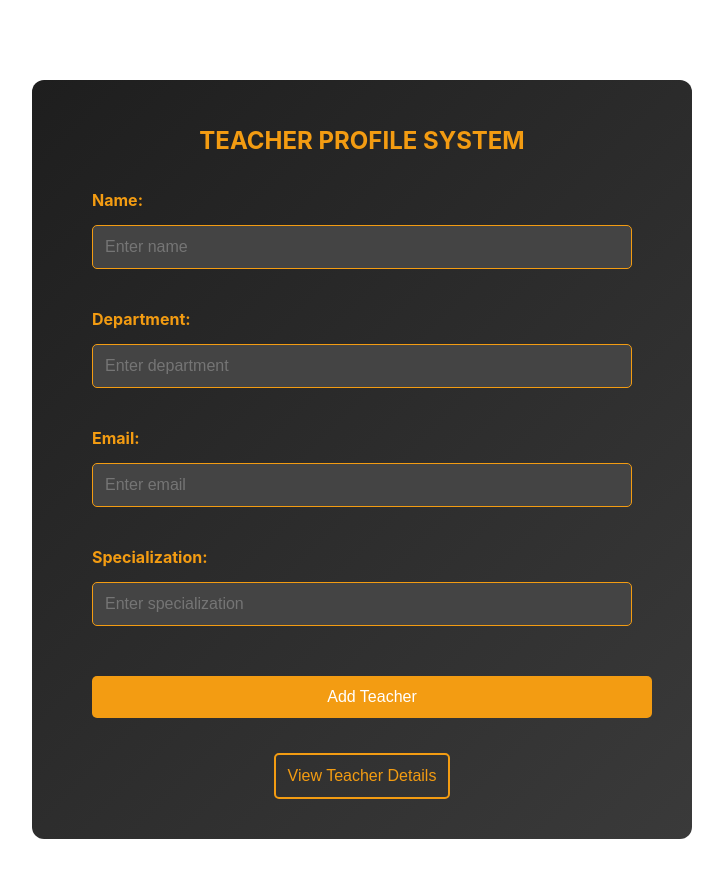
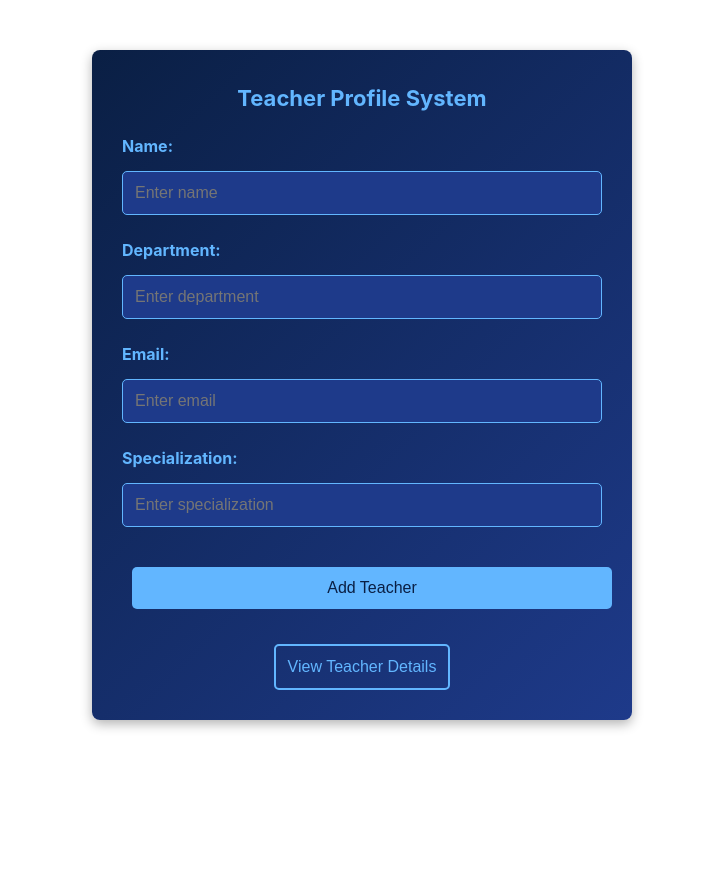
Before and after one commit to THEAYUSHIMISHRA/MMS, a React (Vite) app in the folder frontend/: page /teacher-profile in a window 1280 px wide. Shown: the top 878 px of the page, without its empty margins (278-1001 px from the left). After the commit the page ends 800 px from the top, so only its background shows below. Built offline with nearby package versions, Linux system fonts and the light colour scheme.

Commit message:
change in form styling
teacher profile

```diff
--- a/frontend/src/pages/Teachers/TeacherProfile.jsx
+++ b/frontend/src/pages/Teachers/TeacherProfile.jsx
@@ -10,7 +10,7 @@ const TeacherProfile = ({ teachers = [], setTeachers }) => {
     specialization: "",
   });
 
-  const [isClicked, setIsClicked] = useState(false); // Button click state
+  const [isClicked, setIsClicked] = useState(false);
 
   const handleChange = (e) => {
     setTeacher({ ...teacher, [e.target.name]: e.target.value });
@@ -22,9 +22,8 @@ const TeacherProfile = ({ teachers = [], setTeachers }) => {
       setTeachers([...teachers, teacher]);
       setTeacher({ name: "", department: "", email: "", specialization: "" });
 
-      // **Click Effect**
       setIsClicked(true);
-      setTimeout(() => setIsClicked(false), 200); // Reset after 200ms
+      setTimeout(() => setIsClicked(false), 200);
     }
   };
 
@@ -70,73 +69,70 @@ const TeacherProfile = ({ teachers = [], setTeachers }) => {
 const styles = {
   container: {
     textAlign: "center",
-    maxWidth: "600px", // Increased width
-    margin: "80px auto", // Added more space from the top
-    padding: "30px", // Increased padding inside the container
-    background: "linear-gradient(135deg, #1e1e1e, #3a3a3a)",
+    maxWidth: "500px",
+    margin: "50px auto",
+    padding: "20px",
+    background: "linear-gradient(135deg, #0a1f44, #1e3a8a)", // Dark Blue Gradient
     color: "white",
-    borderRadius: "12px", // Slightly rounded corners for better aesthetics
-    boxShadow: "0px 6px 20px rgba(255, 255, 255, 0.2)", // Enhanced shadow for depth
+    borderRadius: "8px",
+    boxShadow: "0px 4px 12px rgba(0, 0, 0, 0.3)",
   },
   title: {
-    fontSize: "24px",
-    marginBottom: "20px",
-    color: "#f39c12",
-    textTransform: "uppercase",
+    fontSize: "22px",
+    marginBottom: "15px",
+    color: "#62b6ff", // Sky Blue
   },
   form: {
     display: "flex",
     flexDirection: "column",
-    gap: "20px", // Increased gap between input fields
-    padding: "10px 20px", // Added padding inside the form
+    gap: "15px",
+    padding: "10px",
   },
   inputContainer: {
     display: "flex",
     flexDirection: "column",
     textAlign: "left",
-    padding: "5px 10px", // Added padding inside the container
   },
   label: {
     marginBottom: "5px",
     fontSize: "16px",
     fontWeight: "bold",
-    color: "#f39c12",
+    color: "#62b6ff",
   },
   input: {
-    padding: "12px", // Increased padding
+    padding: "12px",
     fontSize: "16px",
-    border: "1px solid #f39c12",
+    border: "1px solid #62b6ff",
     borderRadius: "5px",
-    background: "#444",
+    background: "#1e3a8a",
     color: "white",
     transition: "0.3s",
-    marginBottom: "10px", // Added more margin for spacing
-    width: "100%", // Ensure full width alignment
-    boxSizing: "border-box", // Prevents overflow issues
+    marginBottom: "10px",
+    width: "100%",
+    boxSizing: "border-box",
   },
   addButton: {
-    background: "#f39c12",
-    color: "white",
+    background: "#62b6ff",
+    color: "#0a1f44",
     padding: "12px",
     fontSize: "16px",
     border: "none",
     cursor: "pointer",
     borderRadius: "5px",
     marginTop: "15px",
-    transition: "transform 0.1s ease, box-shadow 0.2s ease",
-    width: "100%", // Button width matches input fields
-    boxSizing: "border-box", // Prevents overflow issues
+    transition: "0.3s",
+    width: "100%",
   },
   addButtonClicked: {
-    transform: "scale(0.95)", // Shrinks slightly when clicked
-    boxShadow: "0px 0px 15px rgba(255, 204, 0, 0.8)", // Adds glow
+    transform: "scale(0.95)",
+    boxShadow: "0px 0px 12px rgba(98, 182, 255, 0.8)",
   },
   viewButton: {
     background: "transparent",
-    color: "#f39c12",
+    color: "#62b6ff",
     padding: "12px",
     fontSize: "16px",
-    border: "2px solid #f39c12",
+    border: "2px solid #62b6ff",
     cursor: "pointer",
     borderRadius: "5px",
     marginTop: "15px",
```
